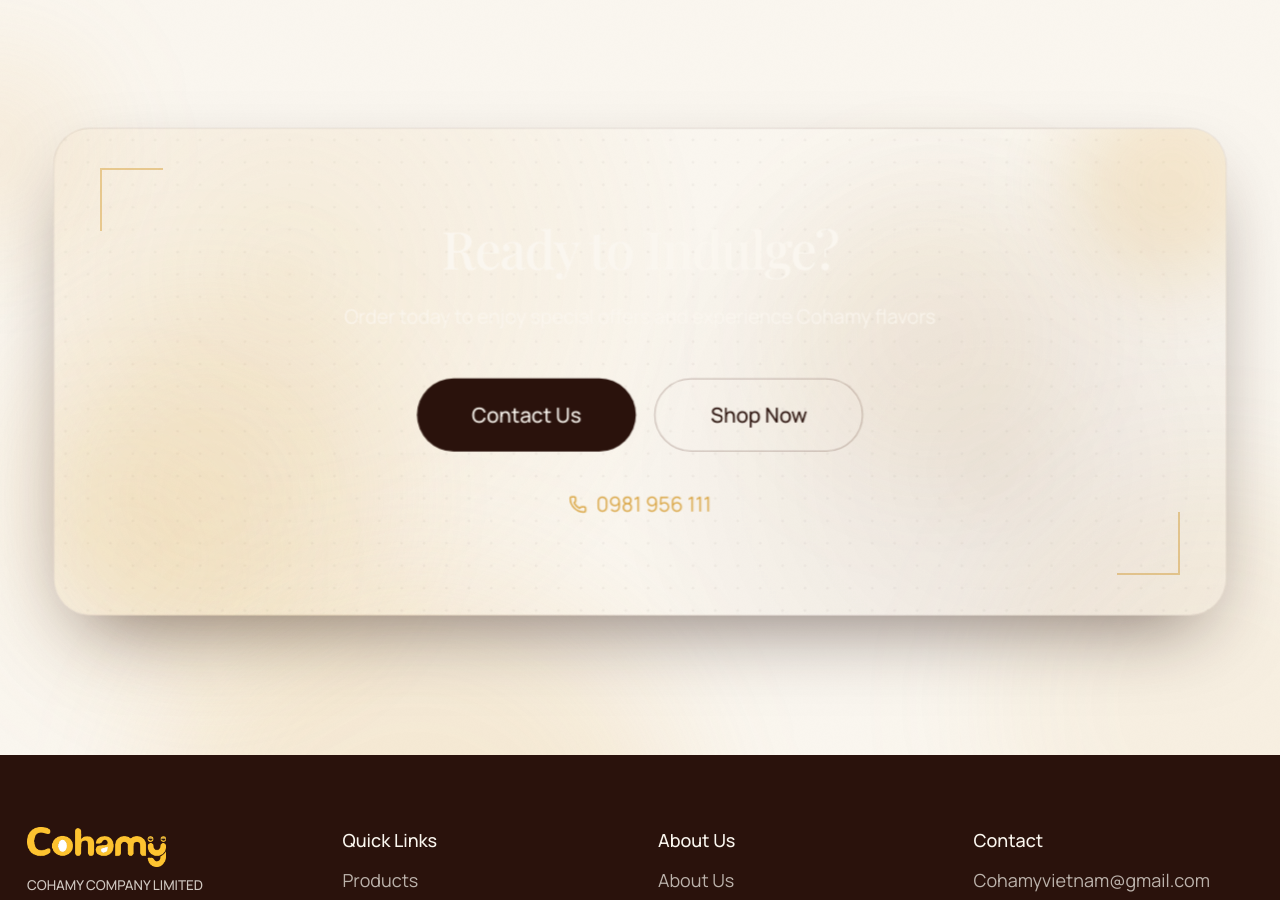
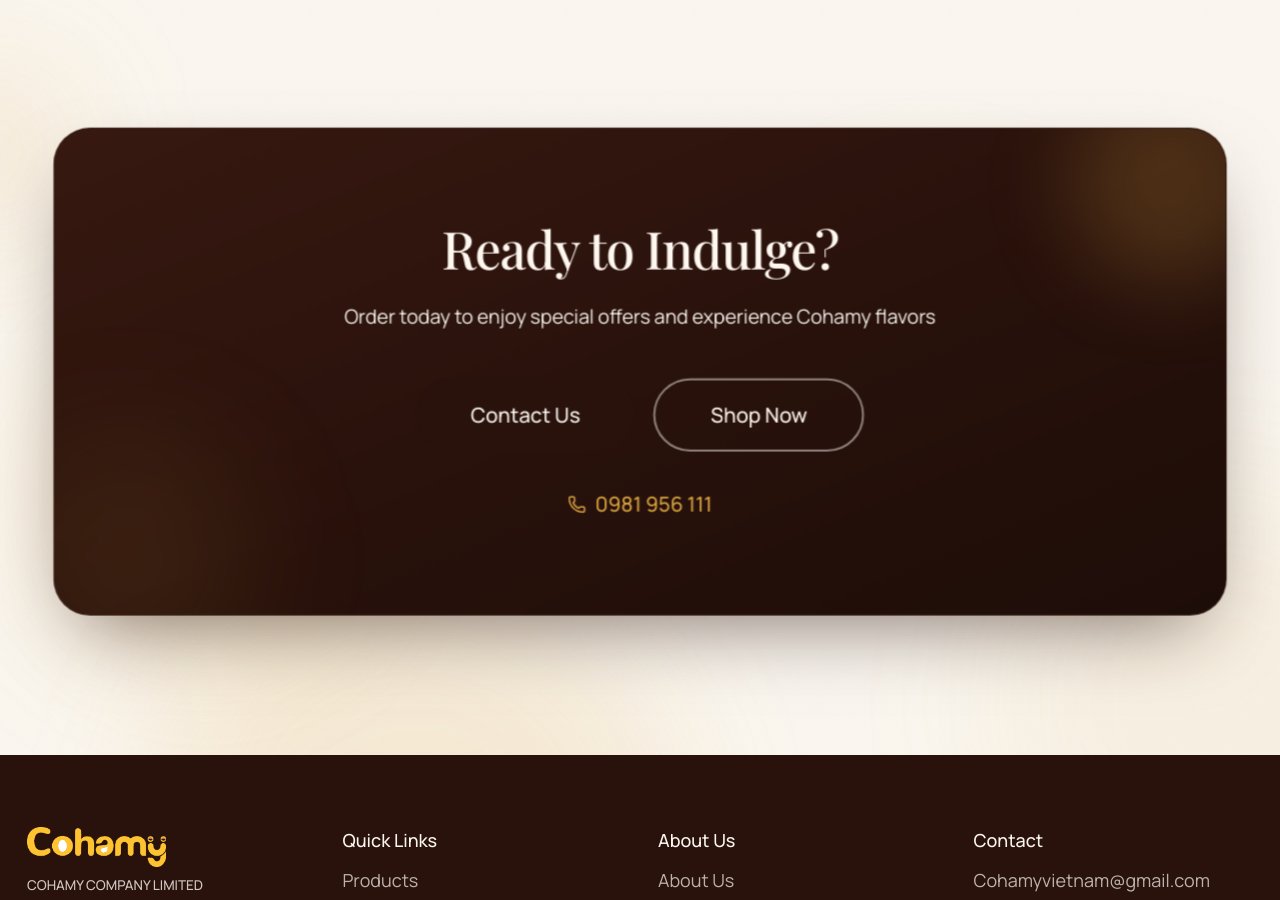
Before and after one commit to nguyenthenguyen2006-oss/cohamy-website, a Next.js app: page /en in a window 1280 px wide. Shown: the part 10220-11120 px from the top of the page. Built offline with nearby package versions, Linux system fonts and the light colour scheme; no server answers.

Commit message:
Fix Contact CTA text contrast on dark background

```diff
--- a/components/ContactCTA.tsx
+++ b/components/ContactCTA.tsx
@@ -18,7 +18,11 @@
       <MotionWrapper className="relative mx-auto max-w-5xl">
         <SectionOrnament variant="dark">
           <Tilt3D intensity={6} scale={1.01} glare={false}>
-            <div className="card-shine pattern-chocolate relative overflow-hidden rounded-[2rem] border border-[#4A2418]/10 bg-gradient-to-br from-[#2A120C] via-[#4A2418] to-[#2A120C] px-8 py-16 text-center text-[#FAF6EF] shadow-[0_32px_80px_-28px_rgba(42,18,12,0.6)] md:px-16 md:py-20">
+            <div className="relative overflow-hidden rounded-[2rem] border border-[#4A2418]/25 bg-[#2A120C] px-8 py-16 text-center shadow-[0_32px_80px_-28px_rgba(42,18,12,0.6)] md:px-16 md:py-20">
+              <div
+                aria-hidden
+                className="pointer-events-none absolute inset-0 bg-gradient-to-br from-[#4A2418]/40 via-transparent to-[#1a0c08]/80"
+              />
               <div
                 aria-hidden
                 className="pointer-events-none absolute -right-10 -top-10 h-44 w-44 rounded-full bg-[#D9A441]/20 blur-2xl"
@@ -27,29 +31,31 @@
                 aria-hidden
                 className="pointer-events-none absolute -bottom-14 -left-10 h-52 w-52 rounded-full bg-[#D9A441]/10 blur-3xl"
               />
-              <h2 className="type-display-md relative text-[#FAF6EF]">{t("title")}</h2>
-              <p className="type-body-lg relative mx-auto mt-5 max-w-2xl text-[#FAF6EF]/85">{t("subtitle")}</p>
-              <div className="relative mt-10 flex flex-wrap justify-center gap-4">
+              <div className="relative z-10">
+                <h2 className="type-display-md text-[#FFF8F0]">{t("title")}</h2>
+                <p className="type-body-lg mx-auto mt-5 max-w-2xl text-[#FAF6EF]">{t("subtitle")}</p>
+                <div className="mt-10 flex flex-wrap justify-center gap-4">
                   <Link
                     href="/contact"
-                  className="btn-primary btn-3d inline-flex h-14 items-center rounded-full px-10 text-base md:h-16 md:px-12 md:text-lg"
+                    className="btn-primary btn-3d inline-flex h-14 items-center rounded-full px-10 text-base text-[#FFF8F0] md:h-16 md:px-12 md:text-lg"
                   >
                     {t("contact")}
                   </Link>
                   <Link
                     href="/products"
-                  className="btn-secondary btn-3d inline-flex h-14 items-center rounded-full border-[#FAF6EF]/30 px-10 text-base text-[#FAF6EF] hover:border-[#FAF6EF] hover:bg-[#FAF6EF]/10 md:h-16 md:px-12 md:text-lg"
+                    className="btn-3d inline-flex h-14 items-center rounded-full border-2 border-[#FAF6EF]/50 bg-transparent px-10 text-base font-medium text-[#FFF8F0] transition hover:border-[#FAF6EF] hover:bg-[#FAF6EF]/10 md:h-16 md:px-12 md:text-lg"
                   >
                     {t("button")}
                   </Link>
                 </div>
                 <a
                   href={CONTACT.phoneTel}
-                className="relative mt-8 inline-flex items-center gap-2 text-base text-[#D9A441] transition hover:text-[#FAF6EF] md:text-lg"
+                  className="mt-8 inline-flex items-center gap-2 text-base font-medium text-[#D9A441] transition hover:text-[#FFF8F0] md:text-lg"
                 >
                   <Phone size={18} />
                   {CONTACT.phoneDisplay}
                 </a>
+              </div>
             </div>
           </Tilt3D>
         </SectionOrnament>
```
Lines whose indentation alone changed are shown as unchanged.
